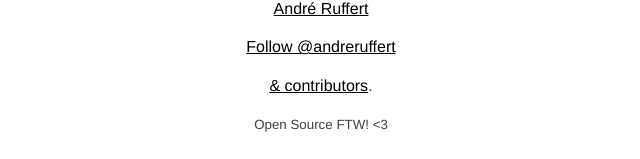
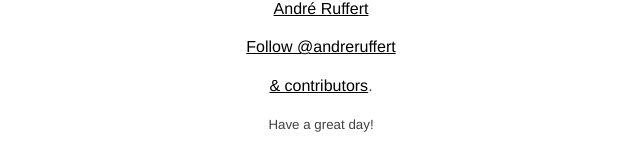
Before and after one commit to andreruffert/rangeslider.js, a Jekyll site: the page built from index.html, in a window 1280 px wide and 900 px high, scrolled down 4801 px. Shown: the part 738-897 px from the top of the window, without its empty margins (319-959 px from the left). Built offline with Jekyll 4.4.1, drawn with Linux system fonts in a browser that asks for light colours; nearby versions of some CDN libraries; comment, search, counter and statistics services are not loaded.

Commit message:
Update footer.html

```diff
--- a/_includes/footer.html
+++ b/_includes/footer.html
@@ -9,5 +9,5 @@
     <p><a href="http://andreruffert.com">André Ruffert</a></p>
     <p><a href="https://bsky.app/profile/andreruffert.com">Follow @andreruffert</a></p>
     <p><a href="https://github.com/andreruffert/rangeslider.js/graphs/contributors">& contributors</a>.</p>
-    <p><small>Open Source FTW! <3</small></p>
+    <p><small>Have a great day!</small></p>
 </footer>
```
